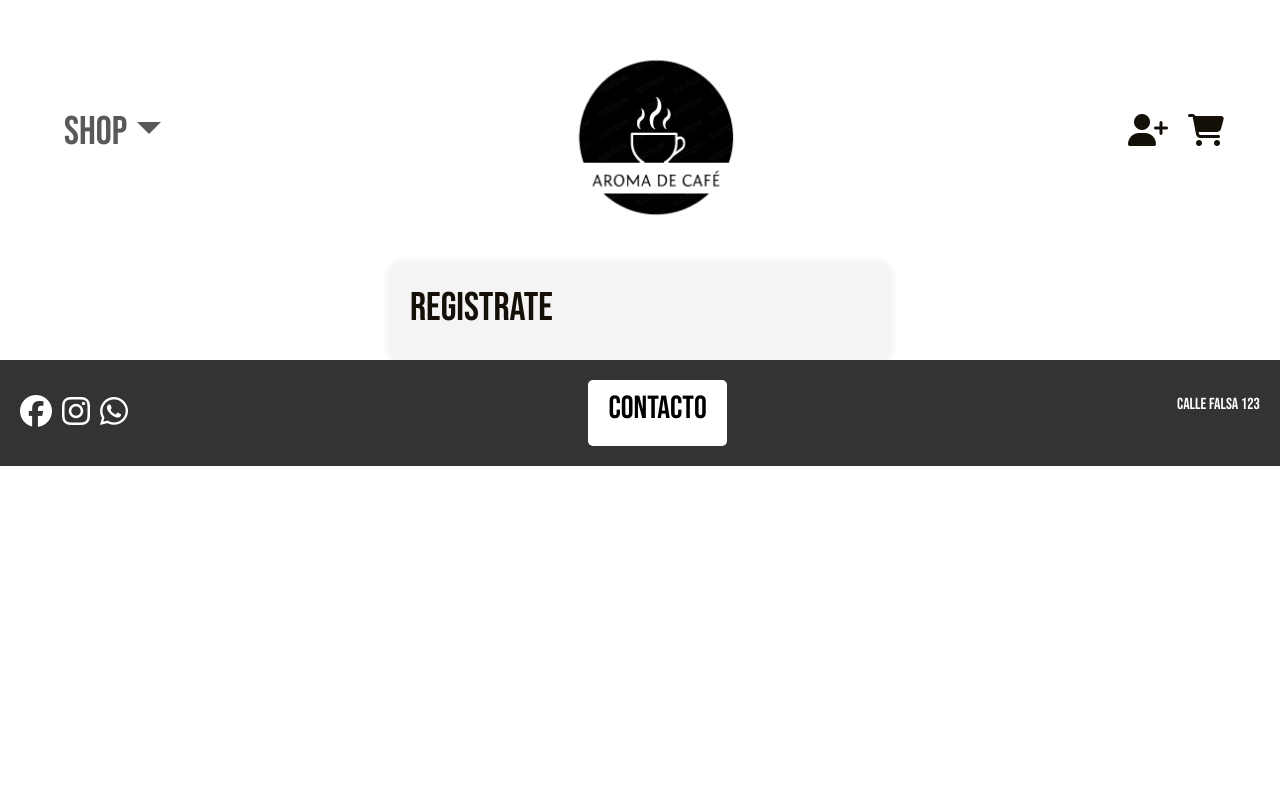
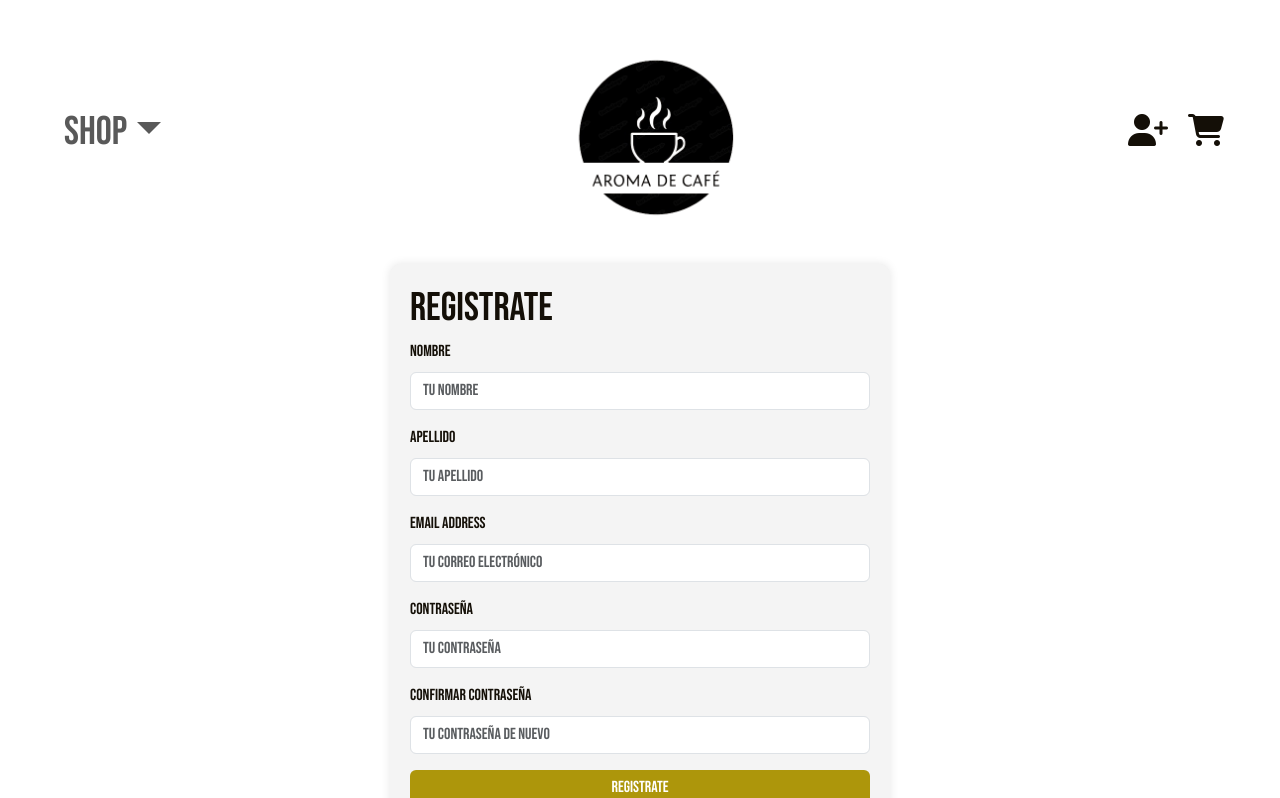
Before and after one commit to diegocabre/Aroma-Cafe-Cliente, a React (Vite) app: page /register in a window 1280 px wide. Shown: the top 798 px of the page. Built offline with nearby package versions, Linux system fonts and the light colour scheme.

Commit message:
cambio validaciones mensajes para register

```diff
--- a/src/components/auth/Register.jsx
+++ b/src/components/auth/Register.jsx
@@ -23,7 +23,9 @@ function Register() {
   const handleSubmit = async (event) => {
     event.preventDefault();
     const form = event.currentTarget;
-
+    if (form.checkValidity() === false) {
+      event.stopPropagation();
+    }
     try {
       const response = await fetch(config.apiUrl + "/registro", {
         method: "POST",
@@ -36,15 +38,12 @@ function Register() {
       const data = await response.json();
       if (response.ok) {
         setRegisterMessage(data.msg);
-        setTimeout(() => {
-          setRegisterMessage("");
-        }, 2000);
       } else {
-        setRegisterMessage(data.msg || "Error en el servidor");
+        throw new Error(data.msg);
       }
     } catch (error) {
+      setRegisterMessage("Error: " + error.message);
       console.error("Error:", error);
-      setRegisterMessage("Error en el servidor");
     } finally {
       setValidated({
         name: "",
@@ -54,18 +53,76 @@ function Register() {
         passwordConfir: "",
       });
     }
-
-    if (form.checkValidity() === false) {
-      event.stopPropagation();
-    }
   };
 
   return (
     <div className="form-container">
       <h1>Registrate</h1>
-      {registerMessage && <p className="error">{registerMessage}</p>}
+      {registerMessage && (
+        <p className={registerMessage.includes("éxito") ? "success" : "error"}>
+          {registerMessage}
+        </p>
+      )}
       <Form onSubmit={handleSubmit}>
-        {/* Formulario... */}
+        <Form.Group className="mb-3" controlId="formBasicName">
+          <Form.Label>Nombre</Form.Label>
+          <Form.Control
+            type="text"
+            name="name"
+            placeholder="Tu Nombre"
+            onChange={handleChange}
+            value={validated.name}
+          />
+        </Form.Group>
+        <Form.Group className="mb-3" controlId="formBasicLastName">
+          <Form.Label>Apellido</Form.Label>
+          <Form.Control
+            type="text"
+            name="lastName"
+            placeholder="Tu Apellido"
+            onChange={handleChange}
+            value={validated.lastName}
+          />
+        </Form.Group>
+        <Form.Group className="mb-3" controlId="formBasicEmail">
+          <Form.Label>Email address</Form.Label>
+          <Form.Control
+            type="email"
+            name="email"
+            placeholder="tu Correo Electrónico"
+            onChange={handleChange}
+            value={validated.email}
+          />
+        </Form.Group>
+        <Form.Group className="mb-3" controlId="formBasicPassword">
+          <Form.Label>Contraseña</Form.Label>
+          <Form.Control
+            type="password"
+            name="password"
+            placeholder="tu Contraseña"
+            onChange={handleChange}
+            value={validated.password}
+          />
+        </Form.Group>
+        <Form.Group className="mb-3" controlId="formBasicPassword">
+          <Form.Label>Confirmar Contraseña</Form.Label>
+          <Form.Control
+            type="password"
+            name="passwordConfir"
+            placeholder="tu Contraseña de nuevo"
+            onChange={handleChange}
+            value={validated.passwordConfir}
+          />
+        </Form.Group>
+        <Button variant="primary" type="submit">
+          Registrate
+        </Button>
+        <p>
+          ¿Ya tienes una cuenta?{" "}
+          <NavLink to="/login">
+            <p>Inicia Sesión</p>
+          </NavLink>
+        </p>
       </Form>
     </div>
   );
```
